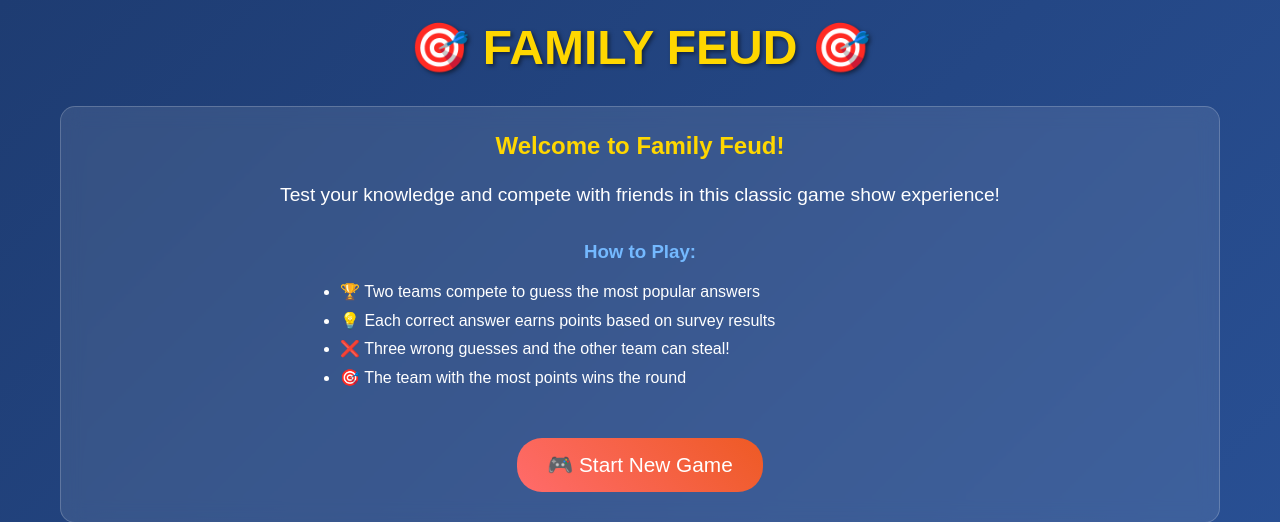
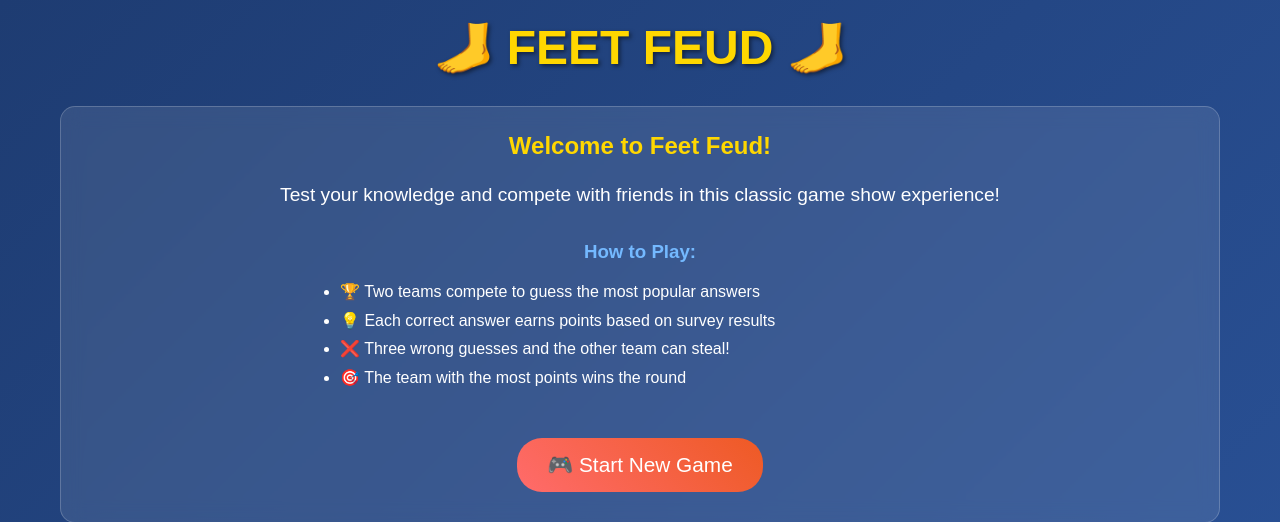
Before and after one commit to shitwolfymakes/feet-feud, a Flask app: page / in a window 1280 px wide. Shown: the top 522 px of the page. Run offline with Flask 3, Linux system fonts and the light colour scheme.

Commit message:
naming fixes

```diff
--- a/app.py
+++ b/app.py
@@ -12,7 +12,7 @@ os.makedirs('static/assets', exist_ok=True)
 
 # Database initialization
 def init_db():
-    conn = sqlite3.connect('family_feud.db')
+    conn = sqlite3.connect('feet_feud.db')
     cursor = conn.cursor()
 
     # Create questions table
@@ -81,7 +81,7 @@ def init_db():
     conn.close()
 
 def get_db_connection():
-    conn = sqlite3.connect('family_feud.db')
+    conn = sqlite3.connect('feet_feud.db')
     conn.row_factory = sqlite3.Row
     return conn
 
--- a/templates/base.html
+++ b/templates/base.html
@@ -3,7 +3,7 @@
 <head>
     <meta charset="UTF-8">
     <meta name="viewport" content="width=device-width, initial-scale=1.0">
-    <title>{% block title %}Family Feud{% endblock %}</title>
+    <title>{% block title %}Feet Feud{% endblock %}</title>
     <style>
         * {
             margin: 0;
@@ -124,7 +124,7 @@
     <div class="container">
         {% block header_section %}
         <div class="header">
-            <h1>🎯 FAMILY FEUD 🎯</h1>
+            <h1>🦶 FEET FEUD 🦶</h1>
             {% block header %}{% endblock %}
         </div>
         {% endblock %}
--- a/templates/index.html
+++ b/templates/index.html
@@ -2,7 +2,7 @@
 
 {% block content %}
 <div class="card" style="text-align: center;">
-    <h2 style="margin-bottom: 20px; color: #ffd700;">Welcome to Family Feud!</h2>
+    <h2 style="margin-bottom: 20px; color: #ffd700;">Welcome to Feet Feud!</h2>
     <p style="font-size: 1.2rem; margin-bottom: 30px; line-height: 1.6;">
         Test your knowledge and compete with friends in this classic game show experience!
     </p>
--- a/templates/new_game.html
+++ b/templates/new_game.html
@@ -8,7 +8,7 @@
     <!-- Logo -->
     <div style="margin-bottom: 5vh;">
         <img src="{{ url_for('static', filename='assets/logo.png') }}"
-             alt="Family Feud Logo"
+             alt="Feet Feud Logo"
              style="max-width: 500px; width: 100%; height: auto; max-height: 30vh; object-fit: contain;
                     filter: drop-shadow(2px 2px 4px rgba(0,0,0,0.5));">
     </div>
```
Also changed, not shown: README.md, 1 other file.
